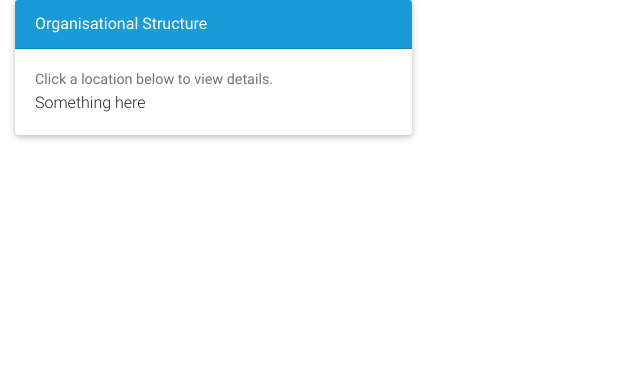
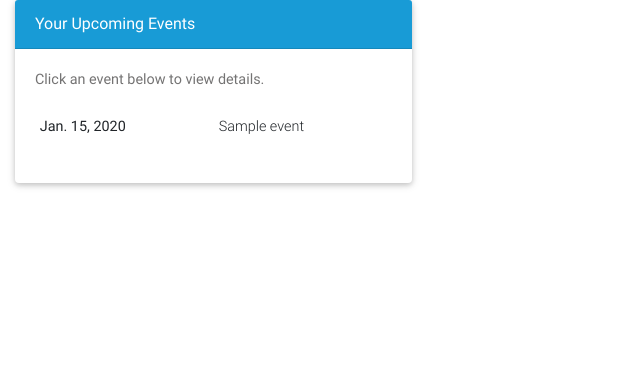
Before and after one commit to chris-nlnz/secretsanta, a Django app: page / in a window 1280 px wide. Shown: the part 79-466 px from the top of the page, without its empty margins (0-640 px from the left). Run offline with Django 3.2, Linux system fonts and the light colour scheme; a user stored in the database is signed in; tables that the repository leaves empty hold one stand-in row (values such as "Sample post"); some libraries are stand-ins or nearby versions.

Commit message:
Show upcoming events for the user on homepage

```diff
--- a/templates/wishlist/includes/panel-left.html
+++ b/templates/wishlist/includes/panel-left.html
@@ -1,9 +1,23 @@
 <div class="card">
-    <div class="card-header btg-blue darken-1 white-text">Organisational Structure</div>
+    <div class="card-header btg-blue darken-1 white-text">Your Upcoming Events</div>
     <div class="card-body">
-        <p class="card-text">Click a location below to view details.</p>
+        <p class="card-text">Click an event below to view details.</p>
 
-        Something here
+        {% if participations %}
+            <table class="table table-sm table-borderless">
+                <tbody>
+                {% for participation in participations %}
+                    <tr>
+                        <th>{{ participation.event.date }}</th>
+                        <td><a href="#">{{ participation.event.name }}</a></td>
+                    </tr>
+                {% endfor %}
+                </tbody>
+            </table>
+
+        {% else %}
+            <p>No events planned.</p>
+        {% endif %}
 
     </div>
 </div>
--- a/wishlist/models.py
+++ b/wishlist/models.py
@@ -8,6 +8,9 @@ class Event(models.Model):
     location = models.CharField(max_length=255)
     date = models.DateField()
 
+    def __str__(self):
+        return "{}: {} at {}".format(self.date, self.name, self.location)
+
 
 class Participant(models.Model):
     user = models.ForeignKey('auth.User', on_delete=models.CASCADE)
@@ -15,6 +18,9 @@ class Participant(models.Model):
     buys_present_for = models.ForeignKey(
         'wishlist.Participant', on_delete=models.SET_NULL, **NULLABLE
     )
+
+    def __str__(self):
+        return "{} ({})".format(self.user, self.event.name)
 
 
 class WishedItem(models.Model):
--- a/wishlist/views.py
+++ b/wishlist/views.py
@@ -1,8 +1,14 @@
 from django.views.generic import TemplateView
+
+from wishlist.models import Participant
 
 
 class HomeView(TemplateView):
     template_name = 'dashboard.html'
 
     def get_context_data(self, **kwargs):
-        return {'derp': 'lol'}
+        return {
+            'participations': Participant.objects.filter(
+                user=self.request.user
+            ).order_by('event__date')
+        }
```
Also changed, not shown: README.md.
